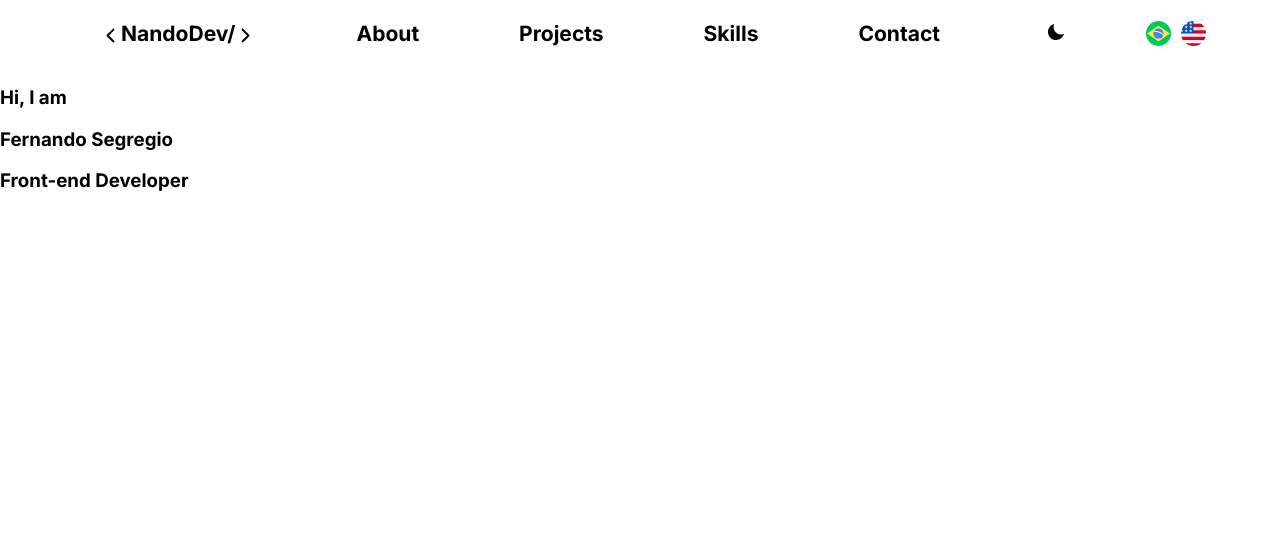
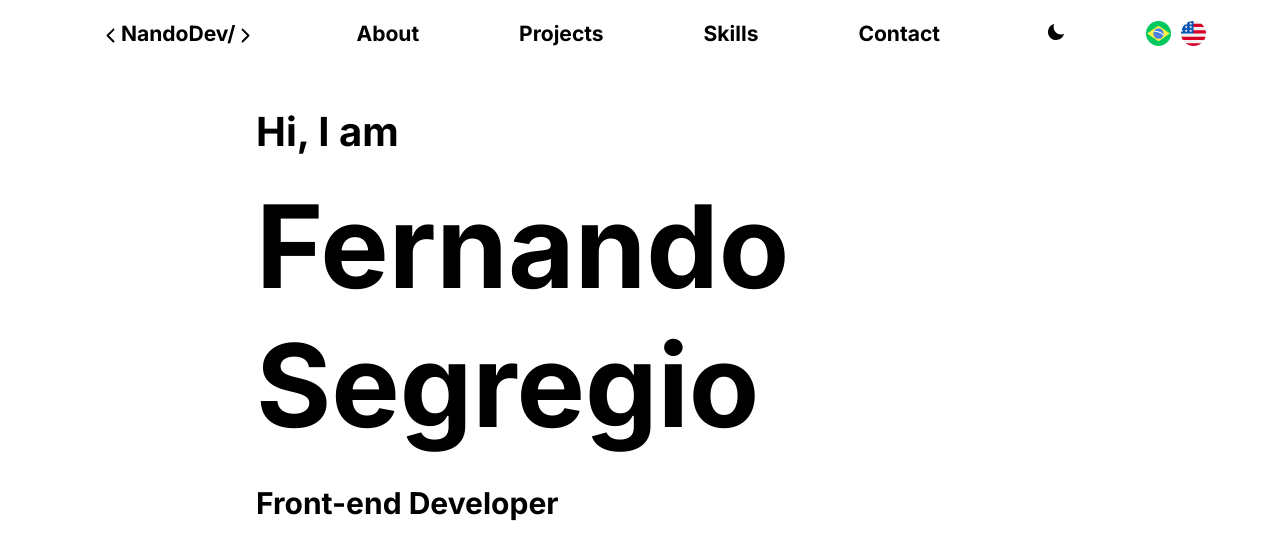
Before and after one commit to FernandoSegregio/dev, a React (Vite) app: page / in a window 1280 px wide. Shown: the top 560 px of the page. Built offline with nearby package versions, Linux system fonts and the light colour scheme.

Commit message:
style + feat: adiciona logica do botao de tema, quebra o nome em 2 linhas.

```diff
--- a/src/components/SectionMain.jsx
+++ b/src/components/SectionMain.jsx
@@ -4,6 +4,7 @@ import PortfolioContext from '../context/PortfolioContext';
 export default function SectionMain() {
   const {
     language,
+    theme,
   } = useContext(PortfolioContext);
 
   const languageUser = () => language;
@@ -16,7 +17,8 @@ export default function SectionMain() {
 
   const languageObject = {
     greetingTitle: { pt: 'Olá, eu sou', en: 'Hi, I am' },
-    nameTitle: { pt: 'Fernando Segregio' },
+    firstNameTitle: { pt: 'Fernando' },
+    lastNameTitle: { pt: 'Segregio' },
     occupationTitle: {
       pt: 'Desenvolvedor Front-end',
       en: 'Front-end Developer',
@@ -24,10 +26,16 @@ export default function SectionMain() {
   };
 
   return (
-    <section>
-      <h3>{ language === 'pt-BR' ? languageObject.greetingTitle.pt : languageObject.greetingTitle.en }</h3>
-      <h3>{ languageObject.nameTitle.pt }</h3>
-      <h3>{ language === 'pt-BR' ? languageObject.occupationTitle.pt : languageObject.occupationTitle.en }</h3>
+    <section style={theme ? { backgroundColor: 'black', color: 'white' } : { backgroundColor: 'white', color: 'black' }}>
+      <div style={{ display: 'flex', flexDirection: 'column', paddingLeft: '20%' }}>
+        <h3 style={{ fontSize: '40px', marginBottom: '2%' }}>{ language === 'pt-BR' ? languageObject.greetingTitle.pt : languageObject.greetingTitle.en }</h3>
+        <h3 style={{ fontSize: '115px', margin: '0' }}>{ languageObject.firstNameTitle.pt }</h3>
+        <h3 style={{ fontSize: '115px', margin: '0' }}>{ languageObject.lastNameTitle.pt }</h3>
+        <h3 style={{ fontSize: '30px' }}>{ language === 'pt-BR' ? languageObject.occupationTitle.pt : languageObject.occupationTitle.en }</h3>
+      </div>
+      <div>
+        <img src="" alt="" />
+      </div>
     </section>
   );
 }
```
